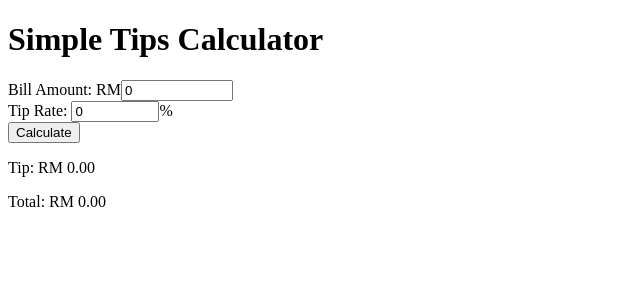
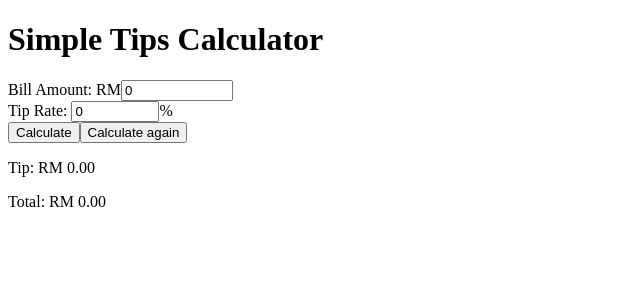
Before and after one commit to anderutan/exercises-for-programmers, a React (Vite) app in the folder 0. Turning problems into code/tip-calculator/: page / in a window 1280 px wide. Both pictures are taken after a click on the button "Calculate". Shown: the top 300 px of the page, without its empty margins (0-640 px from the left). Built offline with nearby package versions, Linux system fonts and the light colour scheme.

Commit message:
Add restart button

```diff
--- a/0. Turning problems into code/tip-calculator/src/App.jsx
+++ b/0. Turning problems into code/tip-calculator/src/App.jsx
@@ -7,11 +7,12 @@ function App() {
   const [total, setTotal] = useState(0);
   const billAmountRef = useRef(true);
   const tipRateRef = useRef(true);
+  const [hadCalculate, setHadCalculate] = useState(false);
 
   function handleSubmit(e) {
     e.preventDefault();
     calculateTip();
-    console.log(tip, total);
+    setHadCalculate(true);
   }
 
   function handleChange(e, setAmount) {
@@ -40,6 +41,7 @@ function App() {
 
   return (
     <form onSubmit={handleSubmit} className='form-container'>
+      <div>
         <h1>Simple Tips Calculator</h1>
         <label htmlFor='bill'>Bill Amount: RM</label>
         <input
@@ -53,6 +55,7 @@ function App() {
           onChange={(e) => handleChange(e, setBillAmount)}
           onClick={() => handleClick(setBillAmount, billAmountRef)}
         />
+      </div>
 
       <div>
         <label htmlFor='tip-rate'>Tip Rate: </label>
@@ -72,6 +75,12 @@ function App() {
 
       <button type='submit'>Calculate</button>
 
+      {hadCalculate && (
+        <button onClick={() => window.location.reload()}>
+          Calculate again
+        </button>
+      )}
+
       <div>
         <p>Tip: RM {tip}</p>
         <p>Total: RM {total}</p>
```
Lines whose indentation alone changed are shown as unchanged.
